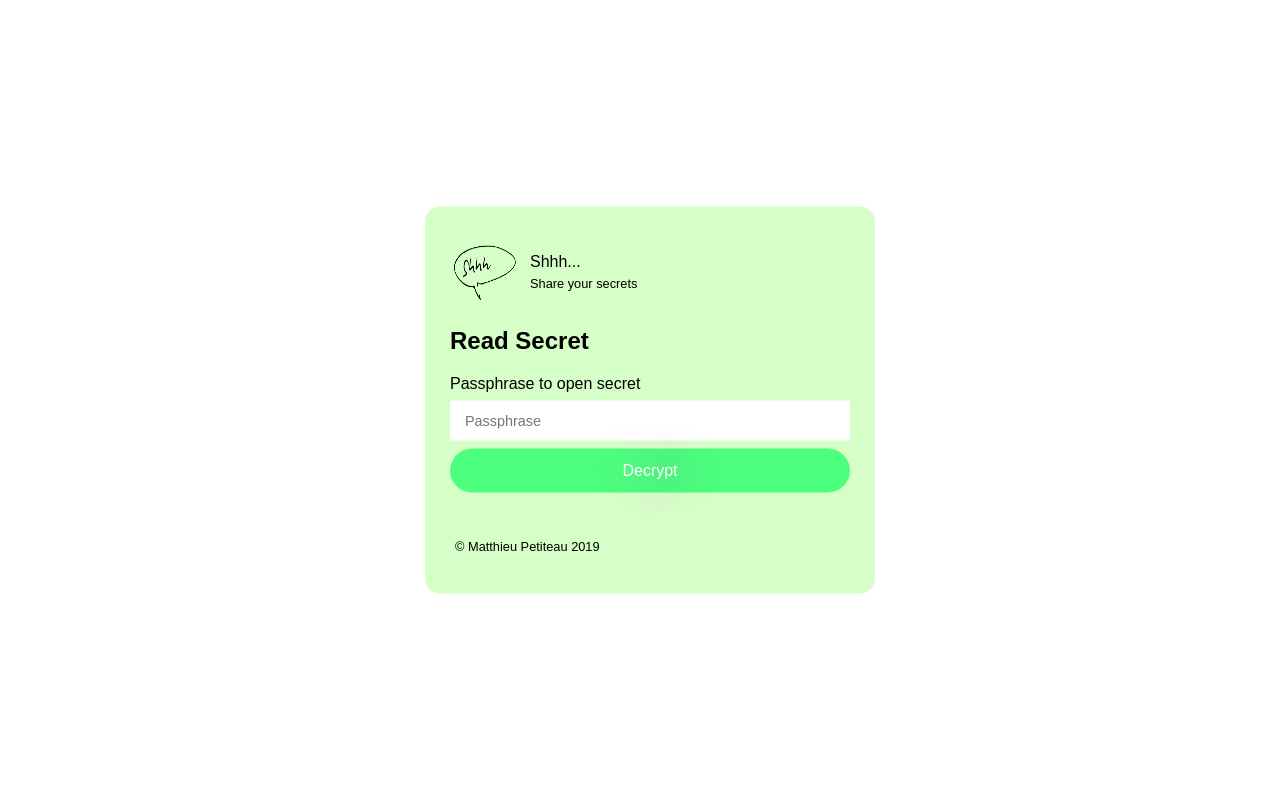
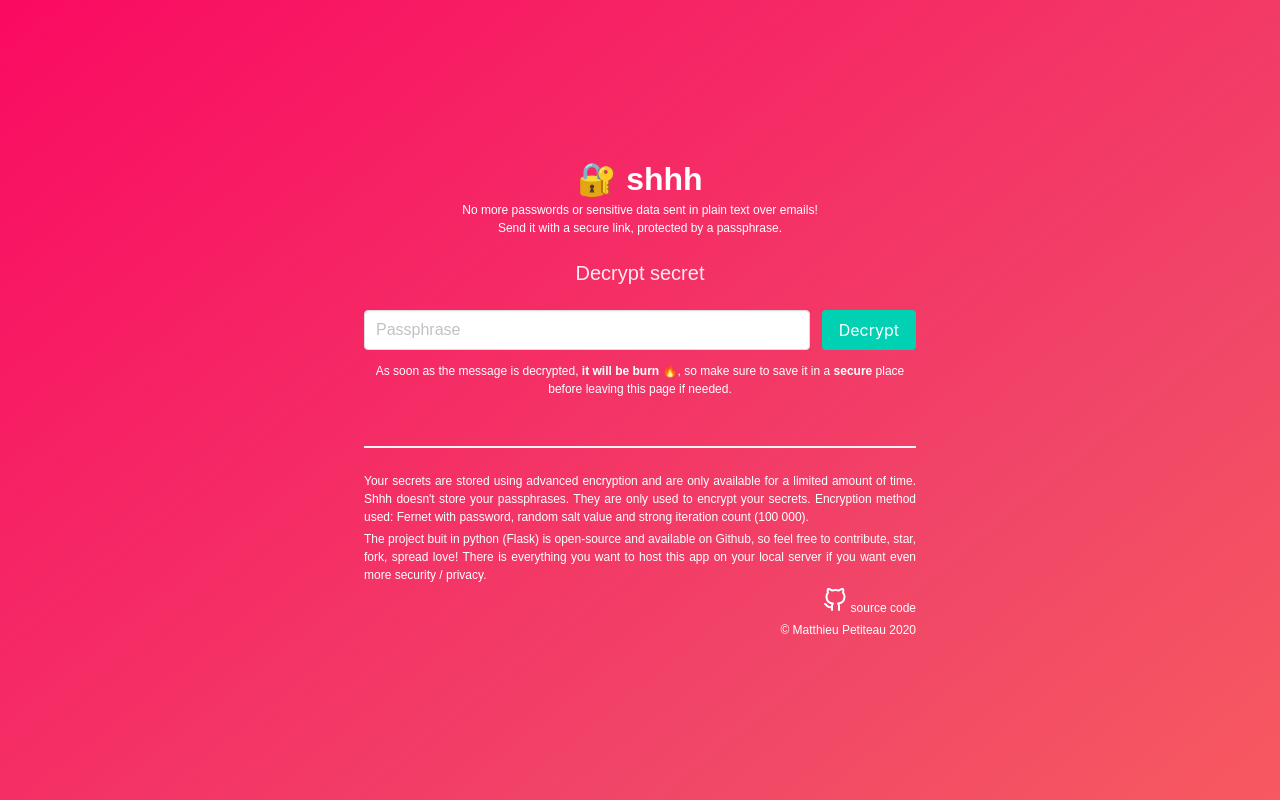
Before and after one commit to smallwat3r/shhh, a Flask app: page /r/1 in a window 1280 px wide. Run offline with Flask 2, Linux system fonts and the light colour scheme; parts of the project's set-up code (start-up, migrations or seed data) failed here and were passed over; some libraries are stand-ins or nearby versions; some web fonts are replaced.

Commit message:
Burn secrets on read, and change the UI. (#19)
* Brand new UI

* Erase msg from database when it has been read

```diff
--- /dev/null
+++ b/shhh/sql/burn_message.sql
@@ -0,0 +1,3 @@
+DELETE
+FROM links
+WHERE slug_link = %(slug_link)s;
--- a/shhh/static/css/main.css
+++ b/shhh/static/css/main.css
@@ -4,68 +4,21 @@
  * Date  : 29.12.2019
  */
 
-
 body {
   font-family: 'Chivo', sans-serif;
 }
 
-input, textarea {
-    background-color: #fff;
-    border: none;
-    padding: 12px 15px;
-    margin: 8px 0;
-    width: 370px;
-    font-size: 0.9em;
-    font-family: 'Chivo', sans-serif;
-}
-input:disabled {
-    background-color: #F2F2F2;
-    color: #B5B5B5;
+a {
+  color: #fff;
 }
 
-select {
-    background-color: #fff;
-    padding: 12px 15px;
-    border: none;
-    -webkit-appearance: input;
-    appearance: input;
-    width: 400px;
-    font-size: 0.9em;
+input, textarea, select {
   font-family: 'Chivo', sans-serif;
-}
-
-textarea {
-    resize: vertical;
-}
-
-.btn {
-    font-size: 1em;
-    width: 100%;
-    background-color: #4cff7c;
-    border-radius: 42px;
-    border: none;
-    display: inline-block;
-    cursor: pointer;
-    color: #ffffff;
-    padding: 13px 24px;
-    text-decoration: none;
-    text-shadow: 11px 0px 50px #a72dbd;
-}
-.btn:hover {
-    background-color: #8FFF66;
-}
-.btn:disabled {
-    background-color: #F2F2F2;
-    cursor: auto;
-    color: #B5B5B5;
-}
-
-.p-top {
-    padding-top: 10px;
 }
 
 .alert-success {
   background-color: #99ff33;
+  color: #210000;
   border-radius: 15px;
   padding: 10px;
 }
@@ -83,93 +36,12 @@ textarea {
   padding: 10px;
 }
 
-.card {
-    position: absolute;
-    top: 50%;
-    left: 50%;
-    -ms-transform: translateX(-50%) translateY(-50%);
-    -webkit-transform: translate(-50%,-50%);
-    transform: translate(-50%,-50%);
-    width: 450px;
-    margin-right: 10px;
-    margin-left: 10px;
-    border-radius: 15px;
-    background-color: #D6FFC7;
-}
-
-.card__content {
-    padding: 30px 25px 20px 25px;
-    background-position: center;
-    background-repeat: no-repeat;
-    background-size: 240%;
-}
-
-.card__content-header {
-    display: flex;
-    justify-content: space-between;
-    align-items: center;
-    margin-bottom: 20px;
-}
-
-.card__content-profile {
-    display: flex;
-    justify-content: space-between;
-    align-items: center;
-}
-
-.card__content-profile-image-container {
-    width: 70px;
-    margin-right: 10px;
-}
-
-.card__content-profile-picture {
-    display: block;
-    position: relative;
-    padding-top: 100%;
-    border-radius: 50%;
-    overflow: hidden;
-}
-
-.card__content-profile-image {
-    position: absolute;
-    top: 0;
-    left: 0;
-    width: 100%;
-    height: 100%;
-}
-
-.card__content-profile-name {
-    display: block;
-    margin-bottom: 5px;
-    font-size: 1em;
-}
-
-.card__content-profile-subname {
-    display: block;
-    font-size: 0.8em;
-}
-
-.card__content-body {
-    max-width: 100%;
-    margin-bottom: 0;
-    font-size: 1em;
-}
-
-.card__footer {
-    position: relative;
-    padding: 20px 0px;
-}
-
-.card__footer-body {
-    font-size: 0.8em;
-    margin-left: 5px;
-    margin-right: 5px;
-    margin-top: 0;
-    margin-bottom: 0;
+.info {
+  padding-top: 20px;
 }
 
 /**
- * FONTS
+ * GOOGLE FONTS
  */
 /* latin-ext */
 @font-face {
--- a/shhh/static/robots.txt
+++ b/shhh/static/robots.txt
@@ -1,2 +1,4 @@
 User-Agent: *
-Disallow:
+
+Disallow: /api/
+Disallow: /r/
--- a/shhh/templates/404.html
+++ b/shhh/templates/404.html
@@ -2,7 +2,8 @@
 
 {% block container %}
 
-    <h2>Not Found...</h2>
-    <a href="/c">Back home</a>
+    <h2 class="subtitle">{{ e }}</h2>
+    <hr />
+    <a class="button is-primary" href="/c">Back home</a>
 
 {% endblock %}
--- a/shhh/templates/base.html
+++ b/shhh/templates/base.html
@@ -1,47 +1,61 @@
 <!DOCTYPE html>
-<html lang="en">
+<html>
 
 <head>
     <meta charset="utf-8">
-    <meta name="viewport" content="width=device-width, initial-scale=1.0">
     <meta http-equiv="X-UA-Compatible" content="IE=edge">
-    <meta http-equiv="Content-Language" content="en">
-    <meta http-equiv="Content-Type" content="text/html; charset=utf-8" />
+    <meta name="viewport" content="width=device-width, initial-scale=1">
+    <meta name="description" content="Shhh helps you sharing encrypted secrets with people using secured links with passphrase and expiration date. No more passwords or sensitive data sent in plain text over emails! Send it with a secure link,
+    protected by a passphrase.">
     <title>Shhh</title>
-    <meta name="author" content="Smallwat3r">
-    <link href="{{ url_for('static', filename='css/main.css') }}" rel="stylesheet">
+    <link rel="shortcut icon" href="{{ url_for('static', filename='img/logo.png') }}">
+    <link rel="stylesheet" href="https://unpkg.com/bulma@0.8.0/css/bulma.min.css" />
+    <link rel="stylesheet" href="{{ url_for('static', filename='css/main.css') }}">
 </head>
 
 <body>
-    <div id="main" class="card container">
-        <div class="card__content">
-            <div class="card__content-header">
-                <div class="card__content-profile">
-                    <div class="card__content-profile-image-container">
-                        <picture class="card__content-profile-picture">
-                            <img class="card__content-profile-image" src="{{ url_for('static', filename='img/logo.png') }}" alt="">
-                        </picture>
-                    </div>
-                    <div class="card__content-profile-details">
-                        <span class="card__content-profile-name">Shhh...</span>
-                        <span class="card__content-profile-subname">Share your secrets</span>
+    <section class="hero is-danger is-bold is-fullheight">
+        <div class="hero-body">
+            <div class="container has-text-centered">
+
+                <div class="column is-4 is-offset-4">
+                    <a href="/">
+                        <h1 class="title">
+                            🔐 shhh
+                        </h1>
+                    </a>
+                    <p class="help">
+                        No more passwords or sensitive data sent in plain text over emails! Send it with a secure link,
+                        protected by a passphrase.
+                    </p>
+                </div>
+
+                <div class="column is-6 is-offset-3">
+
+                    {% block container %}{% endblock %}
+
+                    <hr />
+                    <div class="has-text-right">
+                        <p class="help has-text-justified">
+                            Your secrets are stored using advanced encryption and are only available for a limited amount of time.
+                            Shhh doesn't store your passphrases. They are only used to encrypt your secrets. Encryption method used:
+                            Fernet with password, random salt value and strong iteration count (100 000).
+                        </p>
+                        <p class="help has-text-justified">
+                            The project buit in python (Flask) is open-source and available on Github, so feel free to contribute, star,
+                            fork, spread love! There is everything you want to host this app on your local server if you want even more
+                            security / privacy.
+                        </p>
+                        <p class="help"><a href="https://github.com/smallwat3r/shhh"><span class="feather" data-feather="github"></span> source code</a></p>
+                        <p class="help">&copy; Matthieu Petiteau 2020</p>
                     </div>
                 </div>
             </div>
+        </div>
+    </section>
 
-            <div class="card__content-body">
-
-                {% block container %}{% endblock %}
-
-            </div>
-
-            <div class="card__footer">
-                <p class="card__footer-body">
-                    <span class="text-muted">&copy; Matthieu Petiteau 2019</span>
-                </p>
-            </div>
-        </div>
-    </div>
+    <script src="https://cdnjs.cloudflare.com/ajax/libs/feather-icons/4.9.0/feather.min.js"></script>
+    <script>feather.replace();</script>
 
     {% block js %}{% endblock %}
 
--- a/shhh/templates/read.html
+++ b/shhh/templates/read.html
@@ -2,17 +2,22 @@
 
 {% block container %}
 
-    <h2>Read Secret</h2>
-
-    <label for="passPhrase">Passphrase to open secret</label>
-    <input name="passPhrase" id="passPhrase" placeholder="Passphrase"
-        autocomplete="off" required>
-
-    <button id="decryptBtn" class="btn">Decrypt</button>
-
-    <div class="p-top">
-        <div id="response"><p id="msg"></p></div>
+    <h2 class="subtitle">
+        Decrypt secret
+    </h2>
+    <div class="field is-grouped">
+        <p class="control is-expanded">
+        <input class="input" name="passPhrase" id="passPhrase" type="text" placeholder="Passphrase" autocomplete="off" required>
+        <p class="control">
+        <button type="submit" class="button is-primary" id="decryptBtn">Decrypt</button>
+        </p>
     </div>
+    <p class="help">
+        As soon as the message is decrypted, <b>it will be burn 🔥</b>, so make sure to save
+        it in a <b>secure</b> place before leaving this page if needed.
+    </p>
+    <br />
+    <div id="response"><p id="msg"></p></div>
 
 {% endblock %}
 
--- a/shhh/views.py
+++ b/shhh/views.py
@@ -66,7 +66,7 @@ def api_read():
 @app.errorhandler(404)
 def error_404(error):
     """404 not found."""
-    return render_template("404.html")
+    return render_template("404.html", e=error)
 
 
 @app.route("/robots.txt")
```
Also changed, not shown: shhh/templates/create.html (+27 -21 lines), shhh/utils.py (+11 -1 lines), README.md. Lines whose indentation alone changed are shown as unchanged.
